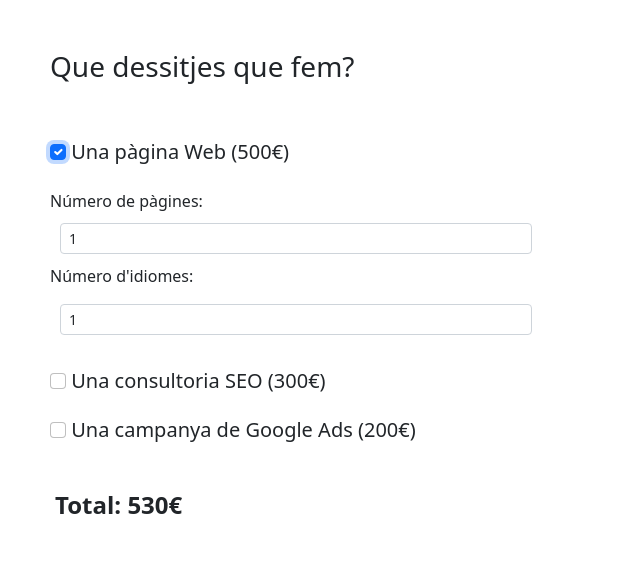
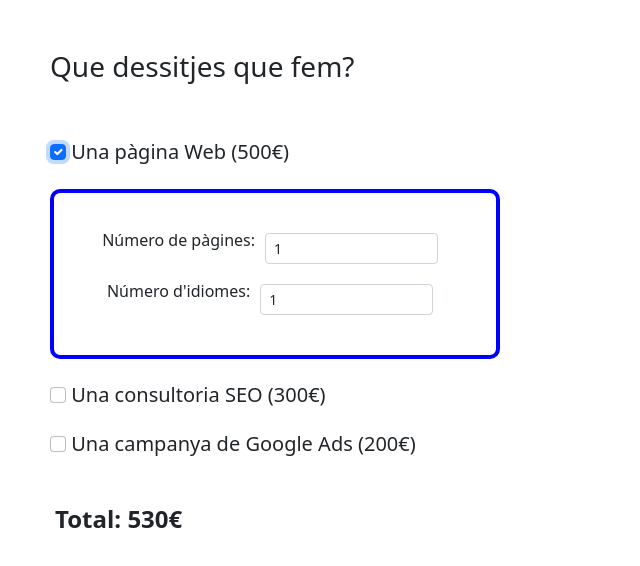
Before and after one commit to Xavi-BCN/sprint7-a, a React (Create React App) app: page / in a window 1280 px wide. Both pictures are taken after a click on the checkbox 58 px from the left and 151 px from the top of the page. Shown: the top 566 px of the page, without its empty margins (0-640 px from the left). Built offline with nearby package versions, Linux system fonts and the light colour scheme.

Commit message:
Exercise 2 OK

```diff
--- a/src/components/Panel.js
+++ b/src/components/Panel.js
@@ -1,24 +1,17 @@
 //import { useState } from "react";
-//import styled from "styled-components";
+import { StylPanel } from "./PanelStyle";
 import { services } from "../assets/services";
 
 
 
 function Panel ({paginas, idiomas, view}){
   /*  const PanelStyle = styled.div`
-    display: flex;
-    flex-wrap: wrap;
-    justify-content: center;
-    align-items: center;
-    border: 2px solid black;
-    border-radius: 10px;
-    padding: 30px 5px;
-    width: 450px;
+
   `;  */
 
   return (
     <>
-      {/* <PanelStyle> */}
+      <StylPanel>
       <p style={{display: 'inline'}}>Número de pàgines:</p>
       <input
         style={{width: '40%', margin: '10px'}}
@@ -39,7 +32,7 @@ function Panel ({paginas, idiomas, view}){
         aria-label=".form-control-sm example"
         onChange={ (event) => idiomas(event.target.value)}
       />
-      {/* </PanelStyle> */}
+      </StylPanel>
     </>
   );
 }
--- /dev/null
+++ b/src/components/PanelStyle.js
@@ -0,0 +1,12 @@
+import PanelStyle from "styled-components";
+
+export const StylPanel = PanelStyle.div`
+  display: flex;
+  flex-wrap: wrap;
+  justify-content: center;
+  align-items: center;
+  border: 4px solid blue;
+  border-radius: 10px;
+  padding: 30px 5px;
+  width: 450px;
+`;
```
